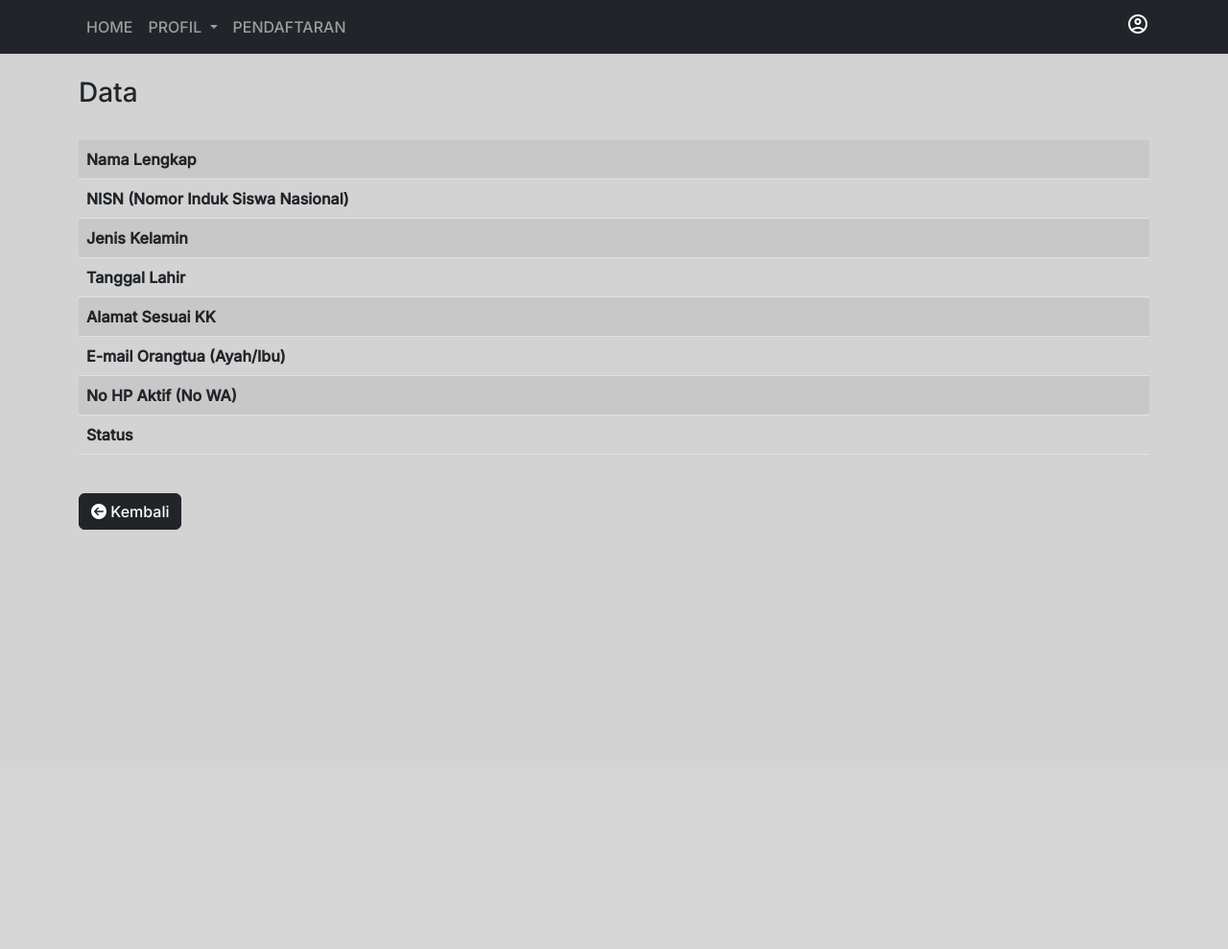
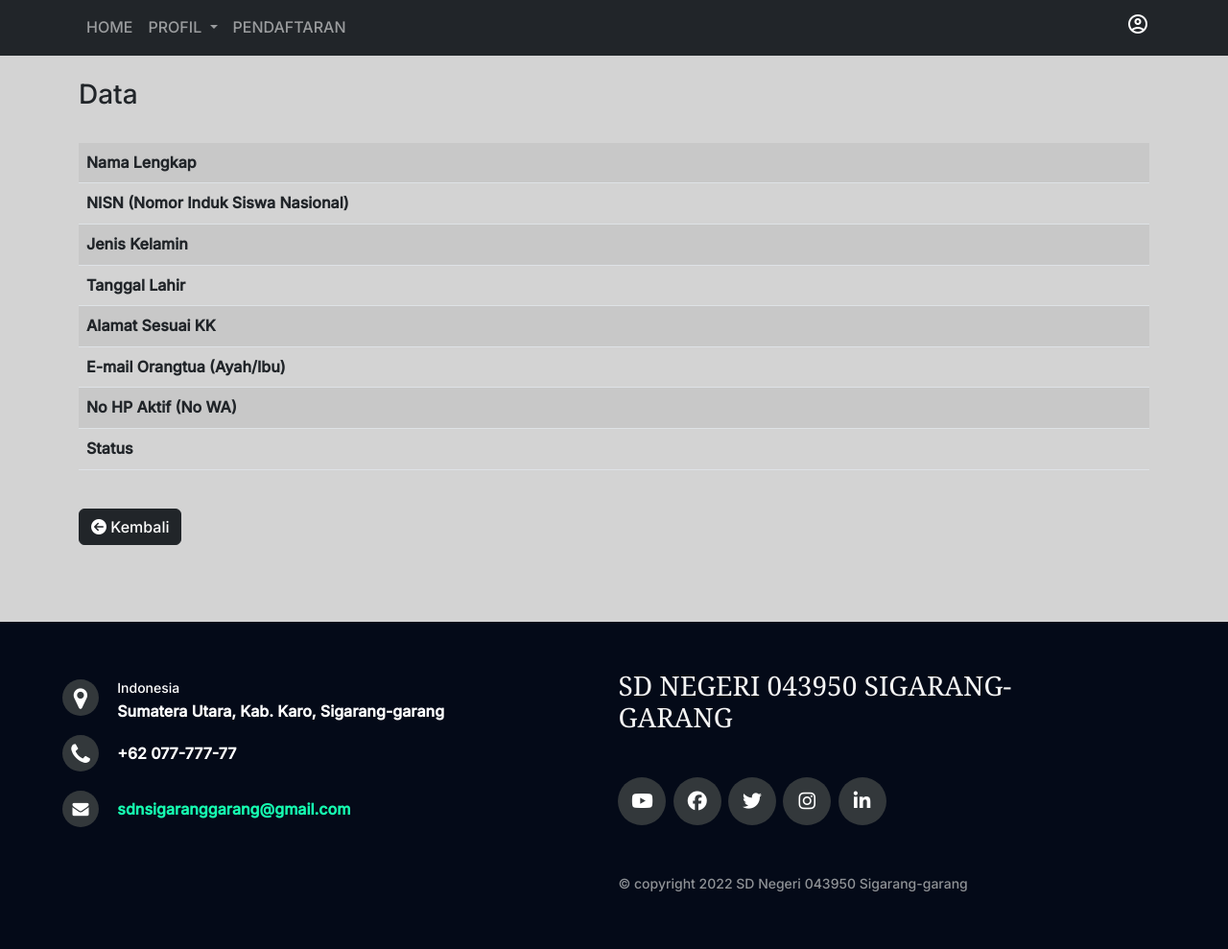
Before and after one commit to semidust/UAS-LAB-PW-1, a PHP site: page /detail-data.php in a window 1280 px wide. Shown: the whole page at 96% size. Before the commit the page ends 552 px from the top, so only its background shows below. Run offline with PHP 8.4, Linux system fonts and the light colour scheme; data that the repository does not hold is empty; some libraries are stand-ins or nearby versions.

Commit message:
Update footer.php

```diff
--- a/layout/footer.php
+++ b/layout/footer.php
@@ -3,3 +3,164 @@
 include 'script.php';
 
 ?>
+
+<!DOCTYPE html>
+<html lang="en">
+<head>
+    <meta charset="UTF-8">
+    <meta http-equiv="X-UA-Compatible" content="IE=edge">
+    <meta name="viewport" content="width=device-width, initial-scale=1.0">
+    <title>Responsive Footer</title>
+    <link rel="stylesheet" href="https://cdnjs.cloudflare.com/ajax/libs/font-awesome/4.7.0/css/font-awesome.min.css">
+
+    <style type="text/css">
+        * {
+                padding: 0;
+                margin: 0;
+            }
+            body {
+                font: 16px/1.6 arial, sans-serif;
+            }
+            footer {
+                position: fixed;
+                bottom: 0;
+            }
+            .footer {
+                background-color: #040a18;
+                box-sizing: border-box;
+                width: 100%;
+                text-align: left;
+                font: bold 16px sans-serif;
+                padding: 50px 50px 60px 50px;
+                margin-top: 80px;
+            }
+            .footer .footer-left,
+            .footer .footer-center {
+                display: inline-block;
+                vertical-align: top;
+            }
+            @media (max-height:800px) {
+                footer {
+                    position: static;
+                }
+                header {
+                    padding-top: 40px;
+                }
+            }
+            .footer .footer-center {
+                width: 40%;
+            }
+            .footer h3 {
+                color: #f5f5f5;
+                margin: 0;
+                padding-bottom: 20px;
+                font-family: Georgia, 'Time New Roman', Times, serif;
+            }
+            .footer .footer-copyright {
+                color: #8f9296;
+                font-size: 14px;
+                font-weight: normal;
+                margin: 0;
+                padding-top: 10%;
+            }
+            .footer .footer-left {
+                width: 50%;
+            }
+            .footer .footer-left i {
+                background-color: #33383b;
+                color: #ffffff;
+                font-size: 25px;
+                width: 38px;
+                height: 38px;
+                border-radius: 50%;
+                text-align: center;
+                line-height: 42px;
+                margin: 10px 15px;
+                vertical-align: middle;
+            }
+            .footer .footer-left i.fa-envelope {
+                font-size: 17px;
+                line-height: 38px;
+            }
+            .footer .footer-left p {
+                display: inline-block;
+                color: #ffffff;
+                vertical-align: middle;
+                margin: 0px;
+            }
+            .footer .footer-left p span {
+                display: block;
+                font-weight: normal;
+                font-size: 14px;
+                line-height: 2;
+            }
+            .footer .footer-left p a {
+                color: rgb(22, 255, 177);
+                text-decoration: none;
+            }
+            .footer .footer-media {
+                margin-top: 25px;
+            }
+            .footer .footer-media a {
+                display: inline-block;
+                width: 50px;
+                height: 50px;
+                cursor: pointer;
+                background-color: #33383b;
+                border-radius: 50%;
+                font-size: 20px;
+                color: #ffffff;
+                text-align: center;
+                line-height: 50px;
+                margin-right: 3px;
+                margin-bottom: 5px;
+            }
+            .footer .footer-media a:hover {
+                background-color: rgb(0, 122, 82);
+            }
+            @media (max-width: 880px) {
+                .footer .footer-left,
+                .footer .footer-center{
+                    display: block;
+                    width: 100%;
+                    margin-bottom: 40px;
+                    text-align: left;
+                }
+                .footer .footer-left i {
+                    margin-left: 0px;
+                }
+            }
+    </style>
+
+</head>
+<body>
+    <footer class="footer">
+        <div class="footer-left">
+            <div>
+                <i class="fa fa-map-marker"></i>
+                <p><span>Indonesia</span> Sumatera Utara, Kab. Karo, Sigarang-garang</p>
+            </div>
+            <div>
+                <i class="fa fa-phone"></i>
+                <p>+62 077-777-77</p>
+            </div>
+            <div>
+                <i class="fa fa-envelope"></i>
+                <p><a href="mailto:sdnsigaranggarang@gmail.com">sdnsigaranggarang@gmail.com</a></p>
+            </div>
+        </div>
+
+        <div class="footer-center">
+            <h3>SD NEGERI 043950 SIGARANG-GARANG</h3>
+            <div class="footer-media">
+                <a href="https://www.youtube.com/channel/UChYMmoIrbOCvju9bUfEWCWA"><i class="fa fa-youtube"></i></a>
+                <a href="https://web.facebook.com/search/top/?q=Sigarang+Garang"><i class="fa fa-facebook"></i></a>
+                <a href="https://twitter.com/sigarang2"><i class="fa fa-twitter"></i></a>
+                <a href="https://www.instagram.com/sigaranggarang/"><i class="fa fa-instagram"></i></a>
+                <a href="#"><i class="fa fa-linkedin"></i></a>
+            </div>
+            <p class="footer-copyright">&copy; copyright 2022 SD Negeri 043950 Sigarang-garang</p>
+        </div>
+    </footer>
+</body>
+</html>
```
